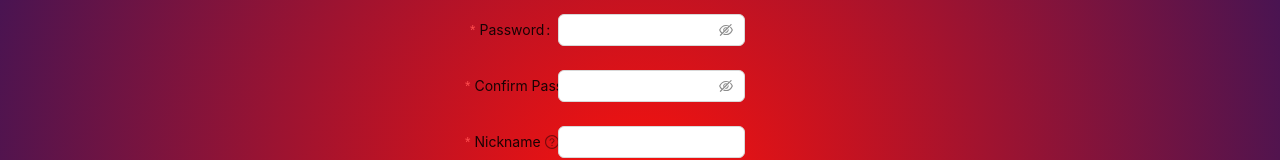
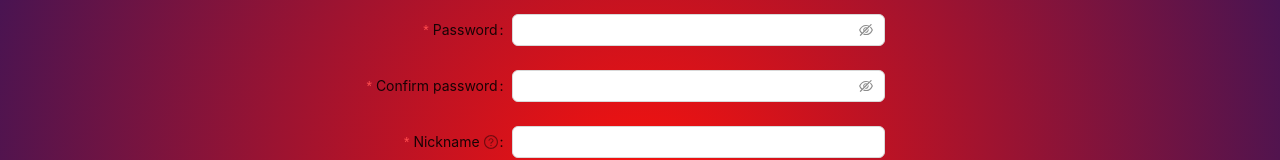
Before and after one commit to gmluqa/movie-frontend, a React (Vite) app: page /register in a window 1280 px wide. Shown: the part 272-432 px from the top of the page. Built offline with nearby package versions, Linux system fonts and the light colour scheme.

Commit message:
chore: width of component increased to accomodate the input instruction

```diff
--- a/src/components/Register/Register.jsx
+++ b/src/components/Register/Register.jsx
@@ -101,7 +101,7 @@ const Register = () => {
         form={form}
         name="register"
         style={{
-          width: "20em",
+          width: "40em",
           height: "20em",
           marginTop: "5em",
           marginRight: "5em",
@@ -146,7 +146,7 @@ const Register = () => {
 
         <Form.Item
           name="confirm"
-          label="Confirm Password"
+          label="Confirm password: "
           dependencies={["password"]}
           hasFeedback
           rules={[
```
